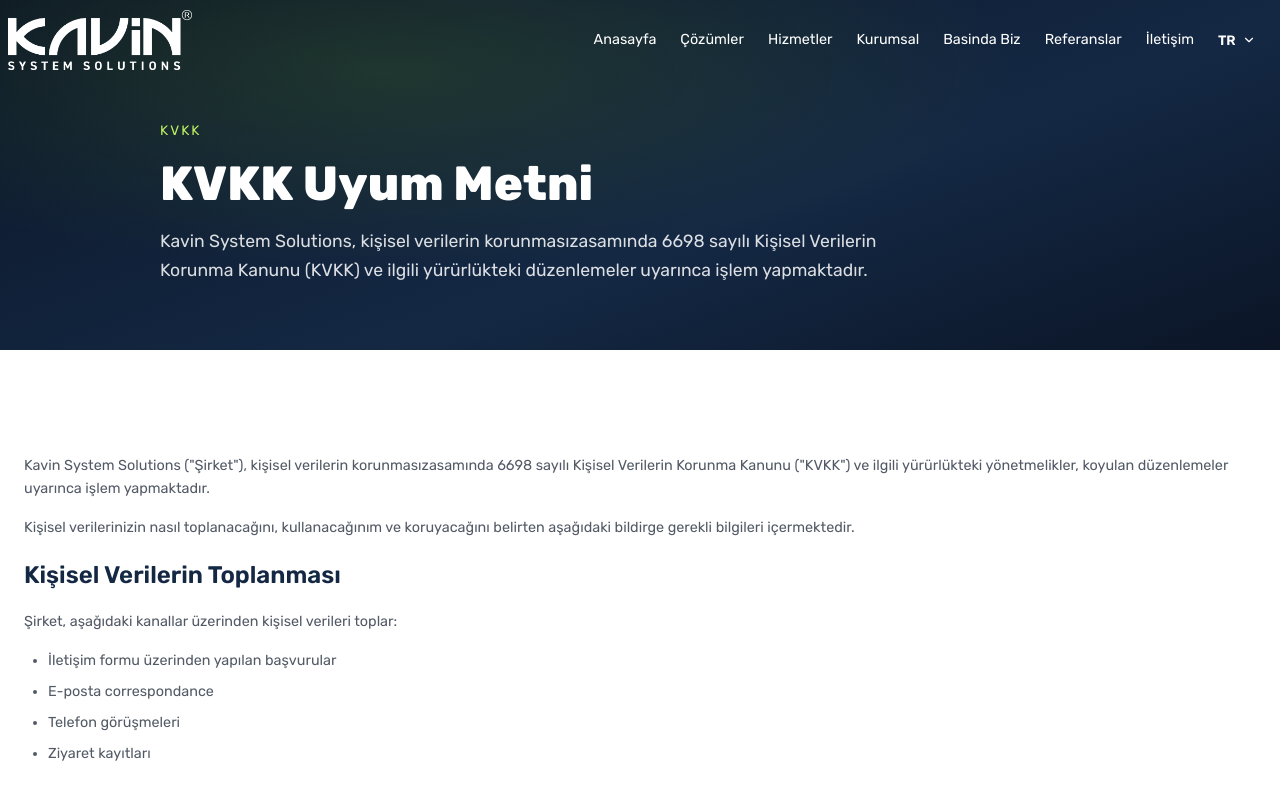
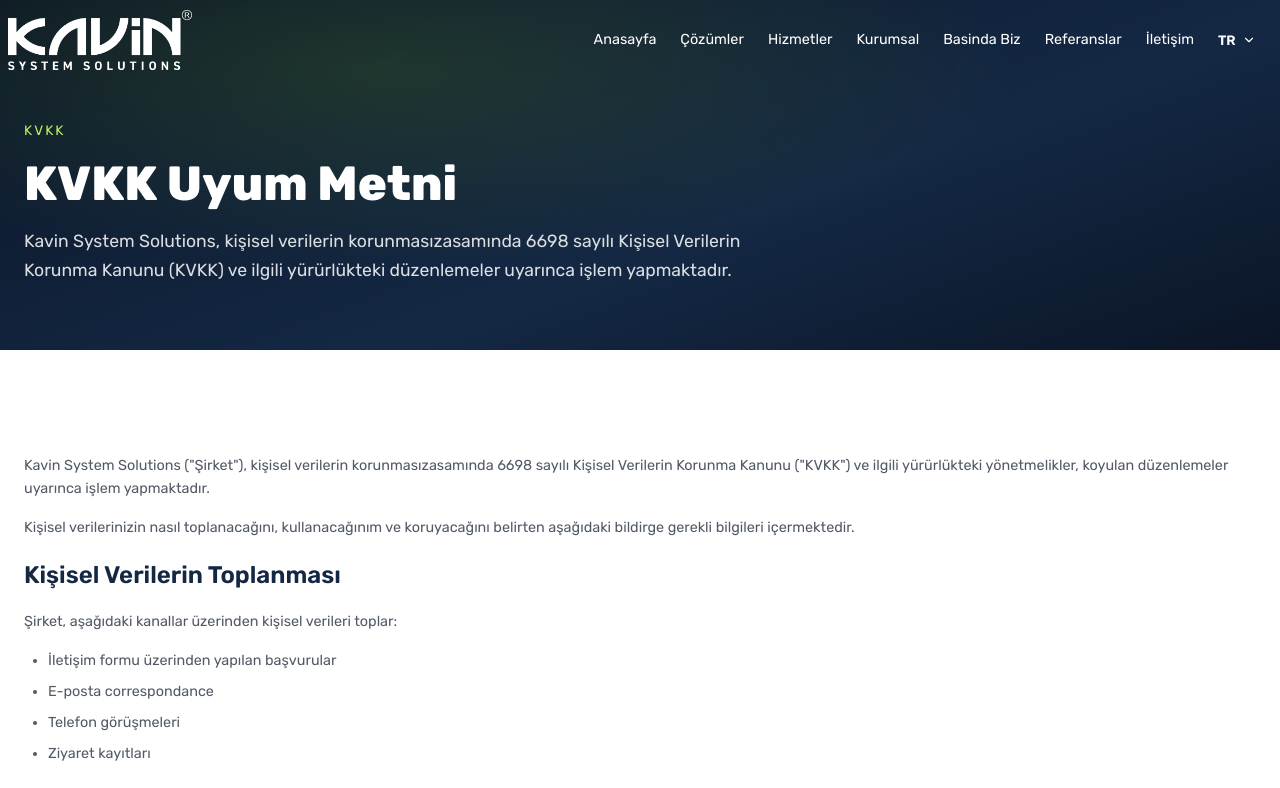
Before and after one commit to olgayaslandag/kavinmetal, a Next.js app: page /kvkk in a window 1280 px wide. Shown: the top 788 px of the page. Built offline with nearby package versions, Linux system fonts and the light colour scheme.

Commit message:
feat: remove max-width from page-hero__inner on subpages

```diff
--- a/app/globals.css
+++ b/app/globals.css
@@ -78,7 +78,7 @@ img{max-width:100%}
 
 /* ---------- Page Hero ---------- */
 .page-hero{position:relative;padding:7.5rem 0 4rem;background:radial-gradient(ellipse at 30% 20%,rgba(132,204,22,.14),transparent 50%),linear-gradient(160deg,#0b1526,#142844 60%,#0b1526);color:#fff}
-.page-hero__inner{display:flex;flex-direction:column;gap:1rem;margin:0 auto;max-width:60rem}
+.page-hero__inner{display:flex;flex-direction:column;gap:1rem;margin:0 auto}
 .page-hero__eyebrow{color:#bef264;margin:0;font-size:.85rem;letter-spacing:.15em;text-transform:uppercase}
 .page-hero__title{color:#fff;font-size:3rem;line-height:1.1;font-weight:800;margin:0}
 .page-hero__lead{color:rgba(255,255,255,.85);font-size:1.1rem;line-height:1.7;margin:0;max-width:46rem}
```
